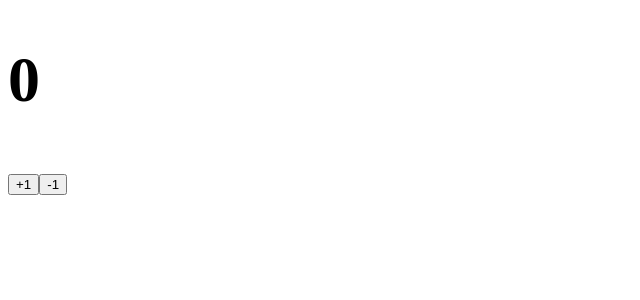
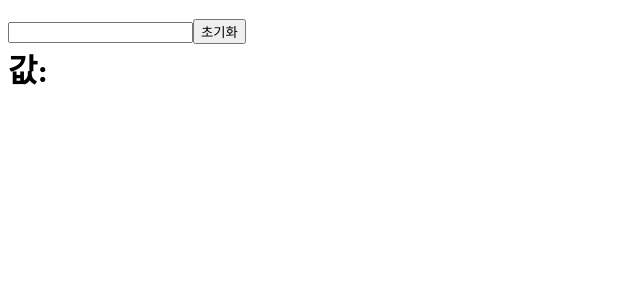
Before and after one commit to codesquad-members-2021/todo-list, a React (Create React App) app in the folder todo-eamon/: page / in a window 1280 px wide. Shown: the top 300 px of the page, without its empty margins (0-640 px from the left). Built offline with nearby package versions, Linux system fonts and the light colour scheme.

Commit message:
[Add]inputSample.js 1-8 input 상태 관리하기
- [Feat] input 에 Onchange 이벤트를 걸고 상태가 바뀔때마다 text 에 상태를 바꿔 넣어주기

```diff
--- a/todo-eamon/src/App.js
+++ b/todo-eamon/src/App.js
@@ -1,11 +1,10 @@
 import React from "react";
 import Hello from "./Hello";
-import Counter from './Counter';
+import Counter from "./Counter";
+import InputSample from "./inputSample";
 
 function App() {
-    return (
-      <Counter />
-    );
-  }
+  return <InputSample />;
+}
 
 export default App;
--- /dev/null
+++ b/todo-eamon/src/inputSample.js
@@ -0,0 +1,25 @@
+import React, { useState } from 'react';
+
+function InputSample() {
+  const [text, setText] = useState('');
+
+  const onChange = (e) => {
+    setText(e.target.value);
+  };
+
+  const onReset = () => {
+    setText('');
+  };
+
+  return (
+    <div>
+      <input onChange={onChange} value={text}  />
+      <button onClick={onReset}>초기화</button>
+      <div>
+        <b>값: {text}</b>
+      </div>
+    </div>
+  );
+}
+
+export default InputSample;
```
